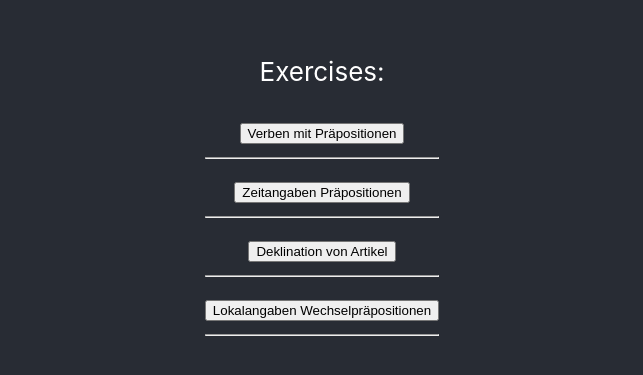
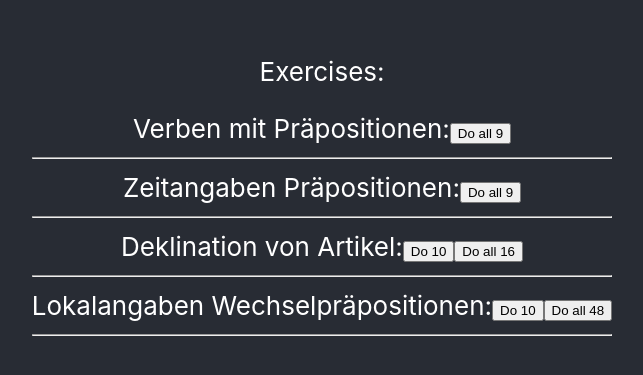
Before and after one commit to xplosunn/deutsch, a React (Create React App) app: page / in a window 1280 px wide. Shown: the part 211-586 px from the top of the page, without its empty margins (318-961 px from the left). Built offline with nearby package versions, Linux system fonts and the light colour scheme.

Commit message:
Add possibility to do exercises with just 10 questions

```diff
--- a/src/App.tsx
+++ b/src/App.tsx
@@ -17,13 +17,13 @@ function shuffle<T>(unshuffled: T[]): T[] {
         .map(({value}) => value)
 }
 
-const exerciseToOngoing = (name: string, exercise: Exercise): OngoingExercise => {
+const exerciseToOngoing = (name: string, exercise: Exercise, cap: number | null = null): OngoingExercise => {
     return {
         name,
-        exercise: shuffle(exercise),
+        exercise: cap ? shuffle(exercise).slice(0, cap) : shuffle(exercise),
         submittedAnswer: null,
         totalCorrectAnswers: 0,
-        totalQuestions: exercise.length,
+        totalQuestions: cap ? cap : exercise.length,
     }
 }
 
@@ -45,10 +45,17 @@ function App() {
                         {
                             Object.keys(allExercises).map((name) =>
                                 (<>
+                                    <label>{name}:</label>
+                                    {allExercises[name].length > 10
+                                        ? <button
+                                            onClick={() =>
+                                                setMaybeOngoingExercise(exerciseToOngoing(name, allExercises[name], 10))
+                                            }>Do 10</button>
+                                        : <></>}
                                     <button
                                         onClick={() =>
                                             setMaybeOngoingExercise(exerciseToOngoing(name, allExercises[name]))
-                                        }>{name}</button>
+                                        }>Do all {allExercises[name].length}</button>
                                     <hr/>
                                 </>)
                             )
@@ -91,7 +98,7 @@ function App() {
     }
 
     const isAnswerCorrect = isSubmittedAnswerCorrect(ongoingExercise.submittedAnswer, question.answers)
-    const nextButtonText = ongoingExercise.exercise.length > 1 ? `Next (${ongoingExercise.exercise.length} missing)` : "Back to exercise list"
+    const nextButtonText = ongoingExercise.exercise.length > 1 ? `Next (${ongoingExercise.exercise.length - 1} more)` : "Back to exercise list"
 
     const next: FormEventHandler<{}> = (e) => {
         e.preventDefault();
```
